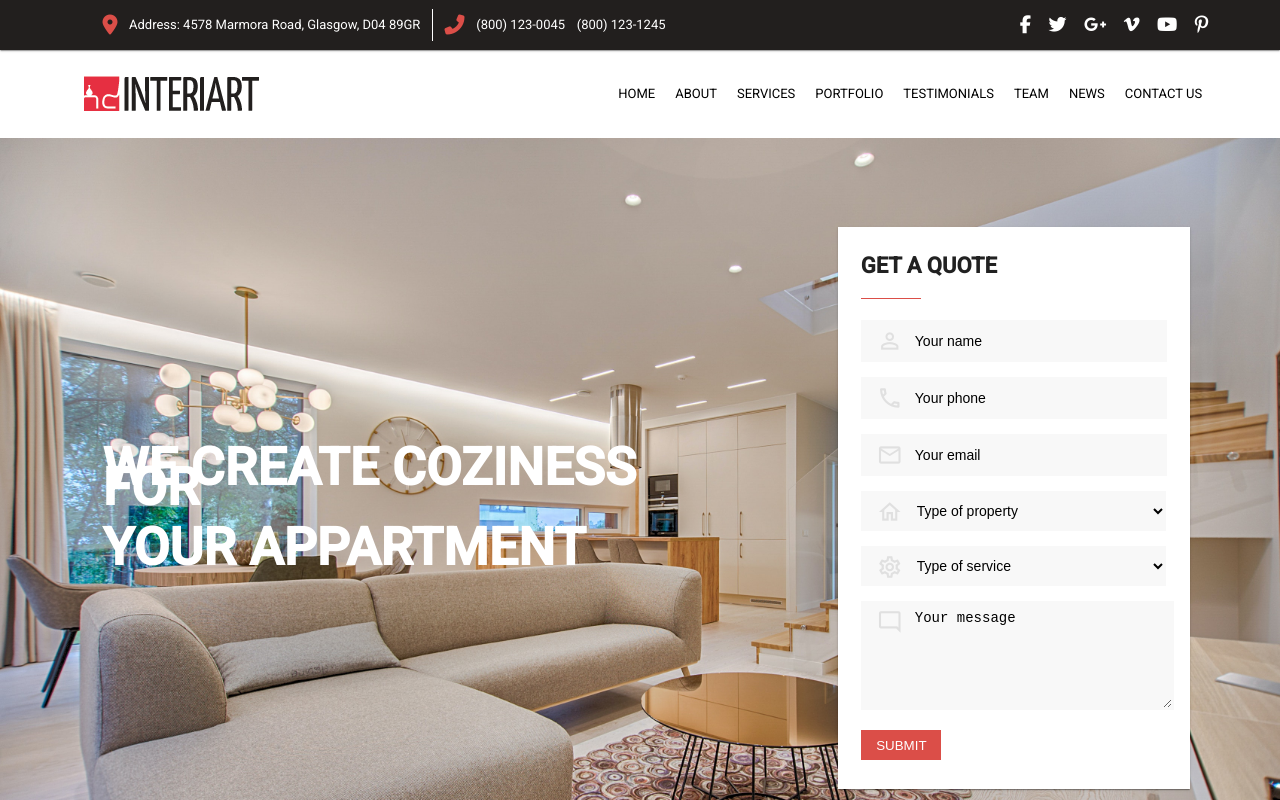
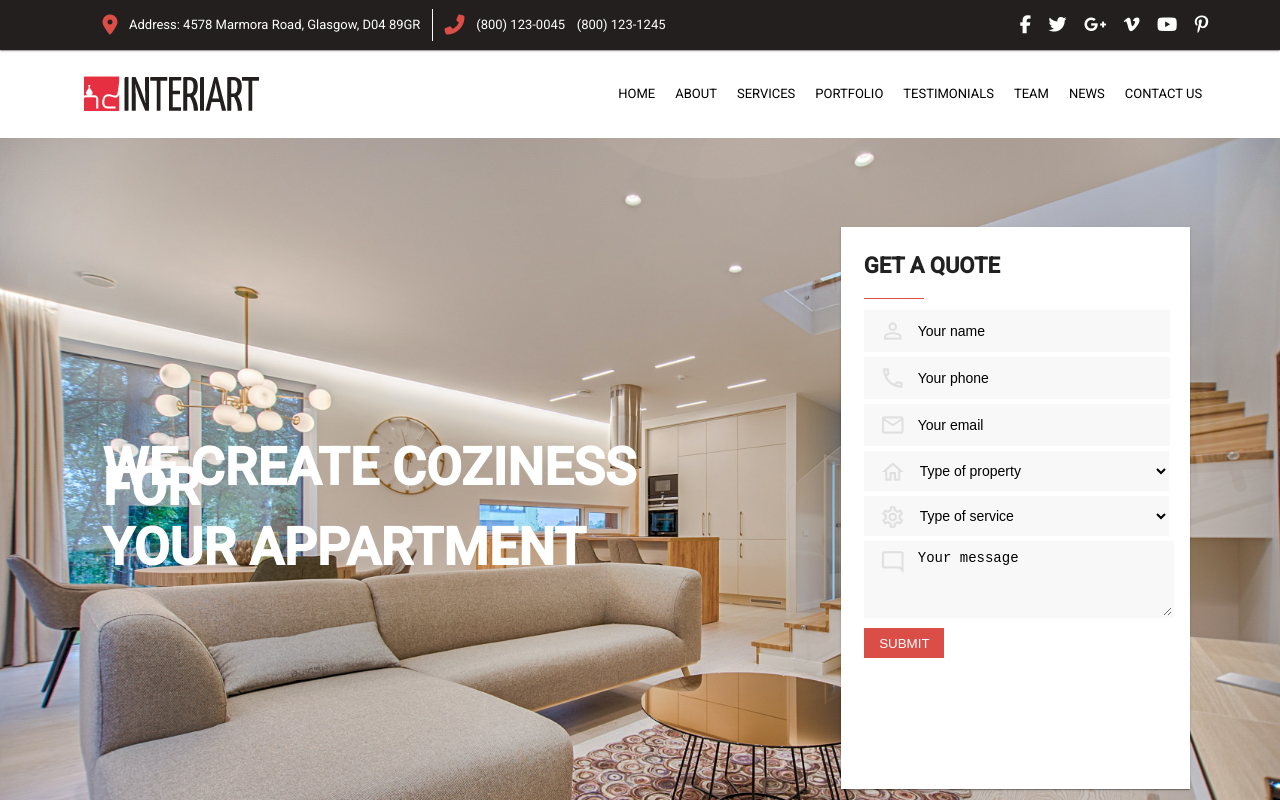
Before and after one commit to AmitM0287/ideation-project-angular, an Angular app: page /home in a window 1280 px wide. Shown: the top 800 px of the page. Built offline with nearby package versions, Linux system fonts and the light colour scheme.

Commit message:
refactor: home component updated

```diff
--- a/src/app/pages/home/home.component.html
+++ b/src/app/pages/home/home.component.html
@@ -37,42 +37,90 @@
     <mat-card class="get-quote-form">
         <h2>GET A QUOTE</h2>
         <div class="line"></div>
-        <form class="get-quote-form">
+        <form>
             <div class="input-container">
                 <span class="material-icons-outlined">person_outline</span>
-                <input placeholder="Your name" type="text" required>
+                <input [formControl]="name" placeholder="Your name" type="text">
             </div>
+            <mat-error *ngIf="name.invalid && (name.dirty || name.touched)">
+                <div class="error" *ngIf="name.errors?.required">
+                    Name is required.
+                </div>
+                <div class="error" *ngIf="name.errors?.pattern">
+                    Name must be at least 4 characters long.
+                </div>
+            </mat-error >
+
             <div class="input-container">
                 <span class="material-icons-outlined">phone</span>
-                <input placeholder="Your phone" type="text" required>
+                <input [formControl]="phone" placeholder="Your phone" type="text">
             </div>
+            <mat-error *ngIf="phone.invalid && (name.dirty || name.touched)">
+                <div class="error" *ngIf="phone.errors?.required">
+                    Phone is required.
+                </div>
+                <div class="error" *ngIf="phone.errors?.pattern">
+                    Phone must be 10 digit long.
+                </div>
+            </mat-error>
+
             <div class="input-container">
                 <span class="material-icons-outlined">mail_outline</span>
-                <input class="email" placeholder="Your email" type="email" required>
+                <input [formControl]="email" class="email" placeholder="Your email" type="email">
             </div>
+            <mat-error *ngIf="email.invalid && (name.dirty || name.touched)">
+                <div class="error" *ngIf="email.errors?.required">
+                    Email is required.
+                </div>
+                <div class="error" *ngIf="email.errors?.email">
+                    Invalid email.
+                </div>
+            </mat-error>
+
             <div class="input-container">
                 <span class="material-icons-outlined">home</span>
-                <select required>
+                <select [formControl]="propertyType">
                     <option value="" disabled selected>Type of property</option>
                     <option value="property type 1">Property type 1</option>
                     <option value="property type 2">Property type 2</option>
                     <option value="property type 3">Property type 3</option>
                 </select>
             </div>
+            <mat-error *ngIf="propertyType.invalid && (name.dirty || name.touched)">
+                <div class="error" *ngIf="propertyType.errors?.required">
+                    Property type is required.
+                </div>
+            </mat-error>
+
             <div class="input-container">
                 <span class="material-icons-outlined">settings</span>
-                <select required>
+                <select [formControl]="serviceType">
                     <option value="" disabled selected>Type of service</option>
                     <option value="service type 1">Service type 1</option>
                     <option value="service type 2">Service type 2</option>
                     <option value="service type 3">Service type 3</option>
                 </select>
             </div>
+            <mat-error *ngIf="serviceType.invalid && (name.dirty || name.touched)">
+                <div class="error" *ngIf="serviceType.errors?.required">
+                    Service type is required.
+                </div>
+            </mat-error>
+
             <div class="input-container">
                 <span class="material-icons-outlined">mode_comment</span>
-                <textarea placeholder="Your message" cols="29" rows="6" required></textarea>
+                <textarea [formControl]="message" placeholder="Your message" cols="29" rows="4"></textarea>
             </div>
-            <button type="submit" class="submit-btn">SUBMIT</button>
+            <mat-error *ngIf="message.invalid && (name.dirty || name.touched)">
+                <div class="error" *ngIf="message.errors?.required">
+                    Message is required.
+                </div>
+                <div class="error" *ngIf="message.errors?.pattern">
+                    Message must be at least 4 characters long.
+                </div>
+            </mat-error>
+
+            <button (click)="submit()" type="submit" class="submit-btn">SUBMIT</button>
         </form>
     </mat-card>
 </div>
--- a/src/app/pages/home/home.component.scss
+++ b/src/app/pages/home/home.component.scss
@@ -128,14 +128,14 @@
     border: #F8F8F8;
     background-color: #F8F8F8;
     font-size: 14px;
-    margin-top: 15px;
+    margin-top: 5px;
 }
 
 .input-container span {
     color: #E0E0E0;
     background-color: #F8F8F8;
     text-align: center;
-    margin-top: 15px;
+    margin-top: 5px;
     font-size: 26px;
     padding-left: 16px;
     padding-top: 8px;
@@ -144,7 +144,7 @@
 .get-quote-form select {
     width: 263px;
     height: 40px;
-    margin-top: 15px;
+    margin-top: 5px;
     padding-left: 10px;
     outline: none;
     border: #F8F8F8;
@@ -153,7 +153,7 @@
 }
 
 .get-quote-form textarea {
-    margin-top: 15px;
+    margin-top: 5px;
     padding-left: 10px;
     padding-top: 7px;
     outline: none;
@@ -174,11 +174,20 @@
     background-color: #DB4E48;
     color: white;
     border: none;
-    margin-top: 20px;
+    margin-top: 10px;
     height: 30px;
     width: 80px;
     cursor: pointer;
     margin-left: 7px;
+}
+
+
+.get-quote-form mat-error {
+    font-size: 10px;
+}
+
+.error {
+    padding-left: 10px;
 }
 
 .get-quote-form button:hover {
--- a/src/app/pages/home/home.component.ts
+++ b/src/app/pages/home/home.component.ts
@@ -1,4 +1,6 @@
 import { Component, OnInit } from '@angular/core';
+import { FormControl, Validators } from '@angular/forms';
+import { UserService } from 'src/app/services/user.service';
 
 @Component({
   selector: 'app-home',
@@ -7,9 +9,20 @@ import { Component, OnInit } from '@angular/core';
 })
 export class HomeComponent implements OnInit {
 
-  constructor() { }
+  constructor(private service: UserService) { }
 
   ngOnInit(): void {
   }
 
+  name = new FormControl('', [Validators.required, Validators.pattern('[A-Za-z ]{4,}')]);
+  phone = new FormControl('', [Validators.required, Validators.pattern('[0-9]{10}')]);
+  email = new FormControl('', [Validators.required, Validators.email]);
+  propertyType = new FormControl('', [Validators.required]);
+  serviceType = new FormControl('', [Validators.required]);
+  message = new FormControl('', [Validators.required, Validators.pattern('[A-Za-z ]{4,}')]);
+
+  submit() {
+    console.log(this.name.value, this.propertyType.value, this.message.value)
+  }
+
 }
```
